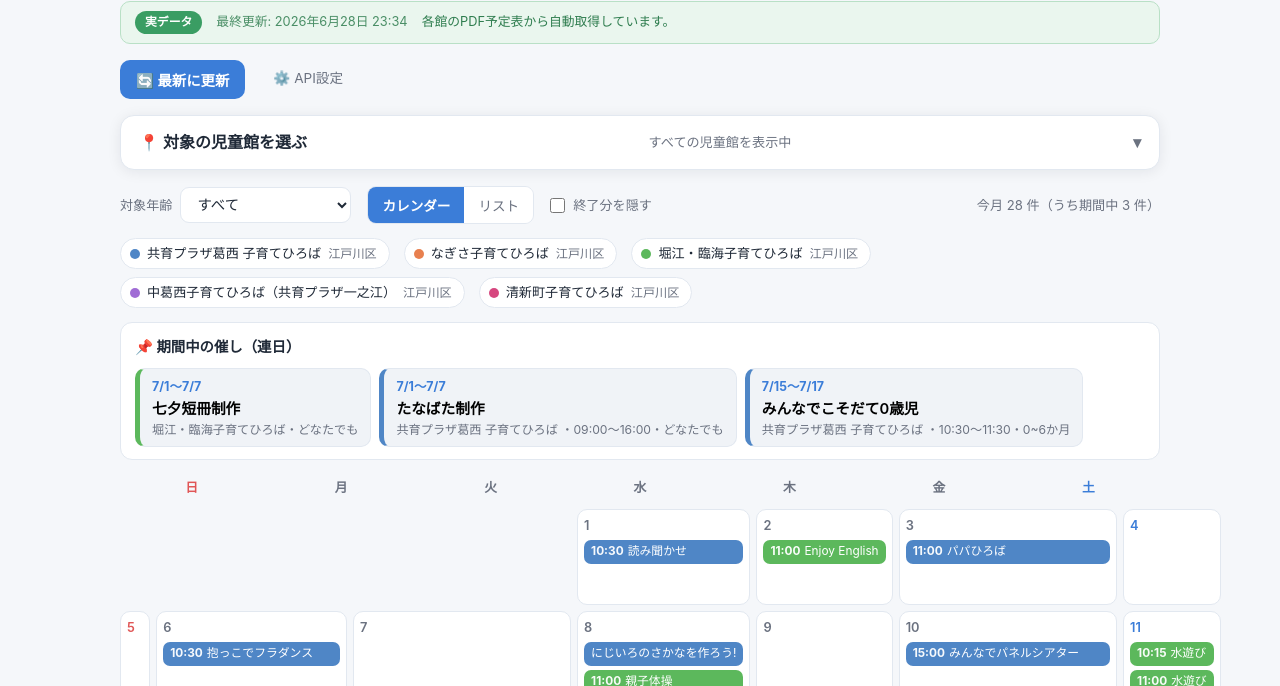
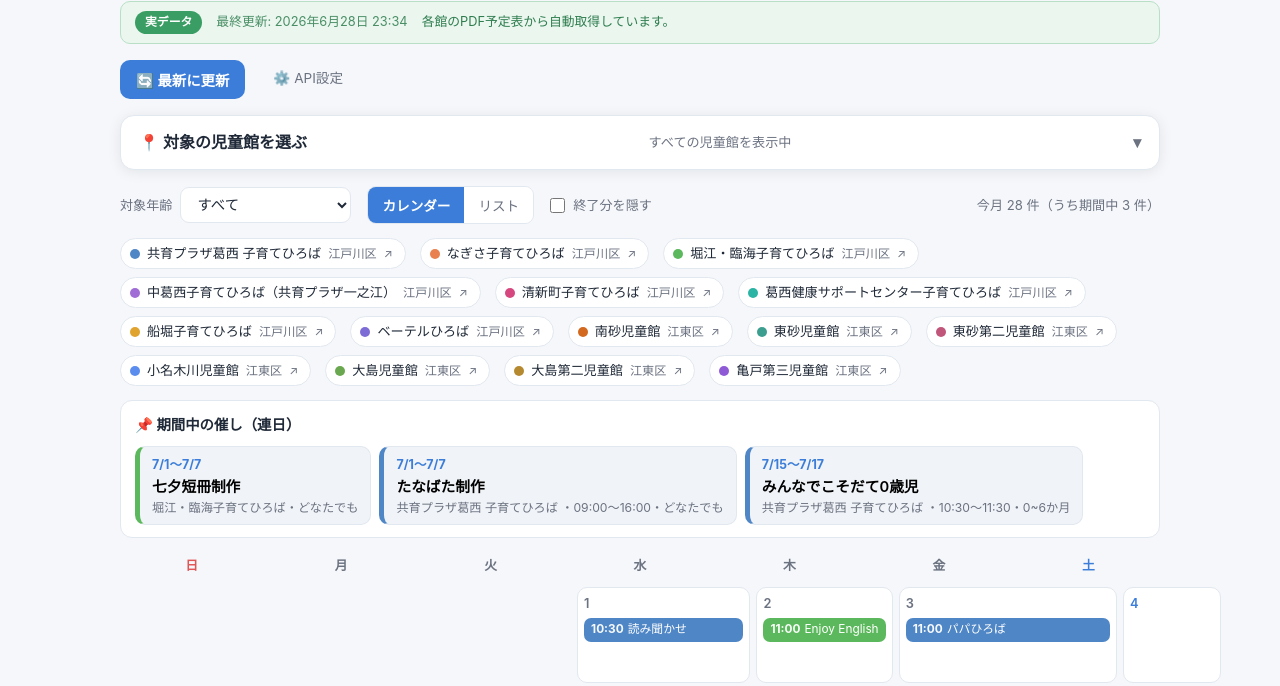
Before and after one commit to jyunjh/claude-projects, a plain HTML site: page jidokan-calendar/index.html in a window 1280 px wide. Shown: the part 94-780 px from the top of the page. Drawn offline with nearby package versions, Linux system fonts and the light colour scheme.

Commit message:
feat: 対象を西葛西5km圏に拡大し凡例をソースリンク化
- 対象施設を拡大: 江東区の児童館7館(南砂・東砂・東砂第二・小名木川・
  大島・大島第二・亀戸第三)と江戸川区の子育てひろば3館(葛西健康サポート
  ・船堀・ベーテル)を追加。計15館で西葛西駅 半径5km圏をカバー(江東/江戸川)。
  座標は実住所からジオコーディング。地図の初期中心を西葛西駅に変更。
- 凡例の各館をクリックすると、その館の元の予定表ページ(sourcePage)を
  新規タブで開くリンクに。

Co-Authored-By: Claude Opus 4.8 <noreply@anthropic.com>

```diff
--- a/jidokan-calendar/app.js
+++ b/jidokan-calendar/app.js
@@ -199,11 +199,9 @@ function syncCenterListChecks() {
 }
 
 /* ---------- 地図 ---------- */
+const NISHIKASAI = [35.6646, 139.8593]; // 西葛西駅（対象エリアの中心）
 function initMap() {
-  const center = state.centers.length
-    ? [avg(state.centers.map((c) => c.lat)), avg(state.centers.map((c) => c.lng))]
-    : [35.68, 139.76];
-  map = L.map("map").setView(center, 12);
+  map = L.map("map").setView(NISHIKASAI, 13);
   L.tileLayer("https://{s}.tile.openstreetmap.org/{z}/{x}/{y}.png", {
     attribution: "&copy; OpenStreetMap contributors",
     maxZoom: 19,
@@ -497,13 +495,20 @@ function renderOngoing(ranges) {
   }
 }
 
-// 表示中の児童館を「色 → 館名」の凡例として並べる
+// 表示中の児童館を「色 → 館名」の凡例として並べる。
+// クリックすると、その館の元の予定表ページ（sourcePage / officialUrl）を新規タブで開く。
 function renderLegend() {
   const el = document.getElementById("legend");
   const shown = state.centers.filter((c) => state.selected.has(c.id));
-  el.innerHTML = shown.map((c) =>
-    `<span class="lg"><span class="dot" style="background:${c.color}"></span>${esc(c.name)}<span class="lg-region">${esc(c.region)}</span></span>`
-  ).join("");
+  el.innerHTML = shown.map((c) => {
+    const href = c.sourcePage || c.officialUrl;
+    const inner =
+      `<span class="dot" style="background:${c.color}"></span>${esc(c.name)}` +
+      `<span class="lg-region">${esc(c.region)}</span>`;
+    return href
+      ? `<a class="lg" href="${esc(href)}" target="_blank" rel="noopener" title="${esc(c.name)}の元の予定表を開く">${inner}<span class="lg-ext">↗</span></a>`
+      : `<span class="lg">${inner}</span>`;
+  }).join("");
 }
 
 function renderCalendar(y, m, byDateMap) {
@@ -639,7 +644,6 @@ function fmtDateTime(iso) {
   return `${d.getFullYear()}年${d.getMonth() + 1}月${d.getDate()}日 ` +
     `${String(d.getHours()).padStart(2, "0")}:${String(d.getMinutes()).padStart(2, "0")}`;
 }
-function avg(arr) { return arr.reduce((a, b) => a + b, 0) / arr.length; }
 function esc(s) {
   return String(s ?? "").replace(/[&<>"']/g, (ch) =>
     ({ "&": "&amp;", "<": "&lt;", ">": "&gt;", '"': "&quot;", "'": "&#39;" }[ch]));
--- a/jidokan-calendar/data/centers.json
+++ b/jidokan-calendar/data/centers.json
@@ -15,7 +15,7 @@
     "id": "nagisa",
     "name": "なぎさ子育てひろば",
     "region": "江戸川区",
-    "address": "〒134-0085 東京都江戸川区南葛西7丁目（なぎさ健康サポートセンター内）",
+    "address": "〒134-0085 東京都江戸川区南葛西7-1-27（なぎさ健康サポートセンター内）",
     "lat": 35.6438,
     "lng": 139.8702,
     "officialUrl": "https://mommy-kasai.com/",
@@ -27,9 +27,9 @@
     "id": "horie",
     "name": "堀江・臨海子育てひろば",
     "region": "江戸川区",
-    "address": "東京都江戸川区南葛西・臨海町地域",
-    "lat": 35.647,
-    "lng": 139.859,
+    "address": "東京都江戸川区南葛西3-16-8（堀江）／臨海町5-1-2（臨海）",
+    "lat": 35.6501,
+    "lng": 139.869,
     "officialUrl": "https://mommy-kasai.com/",
     "sourcePage": "https://mommy-kasai.com/news/",
     "pdfUrl": "https://mommy-kasai.com/admin/wp-content/uploads/2026/06/493907759852a09d2cd4d1d1446f0c1f.pdf",
@@ -39,9 +39,9 @@
     "id": "nakakasai",
     "name": "中葛西子育てひろば（共育プラザ一之江）",
     "region": "江戸川区",
-    "address": "東京都江戸川区中葛西地域（運営: 共育プラザ一之江）",
-    "lat": 35.662,
-    "lng": 139.868,
+    "address": "東京都江戸川区中葛西1-2-8（運営: 共育プラザ一之江）",
+    "lat": 35.6625,
+    "lng": 139.869,
     "officialUrl": "https://mommy-ichinoe.com/",
     "sourcePage": "https://mommy-ichinoe.com/news/",
     "pdfUrl": "https://mommy-ichinoe.com/news/889/",
@@ -58,5 +58,125 @@
     "sourcePage": "https://www.city.edogawa.tokyo.jp/e047/kuseijoho/gaiyo/shisetsuguide/bunya/kosodate/hiroba/seisinchousapo30-4.html",
     "pdfUrl": "https://www.city.edogawa.tokyo.jp/documents/7200/seishincho7.pdf",
     "color": "#d6477f"
+  },
+  {
+    "id": "kasai_hc",
+    "name": "葛西健康サポートセンター子育てひろば",
+    "region": "江戸川区",
+    "address": "東京都江戸川区中葛西3-10-1",
+    "lat": 35.6658,
+    "lng": 139.8711,
+    "officialUrl": "https://www.city.edogawa.tokyo.jp/e047/kuseijoho/gaiyo/shisetsuguide/bunya/kosodate/hiroba/kasai.html",
+    "sourcePage": "https://www.city.edogawa.tokyo.jp/e047/kuseijoho/gaiyo/shisetsuguide/bunya/kosodate/hiroba/kasai.html",
+    "pdfUrl": "https://www.city.edogawa.tokyo.jp/e047/kuseijoho/gaiyo/shisetsuguide/bunya/kosodate/hiroba/kasai.html",
+    "color": "#2bb3a3"
+  },
+  {
+    "id": "funabori",
+    "name": "船堀子育てひろば",
+    "region": "江戸川区",
+    "address": "東京都江戸川区船堀1-3-1（船堀コミュニティ会館1F）",
+    "lat": 35.6865,
+    "lng": 139.8599,
+    "officialUrl": "https://www.city.edogawa.tokyo.jp/e047/kuseijoho/gaiyo/shisetsuguide/bunya/kosodate/hiroba/kosodatehiroba.html",
+    "sourcePage": "https://www.city.edogawa.tokyo.jp/e047/kuseijoho/gaiyo/shisetsuguide/bunya/kosodate/hiroba/funaborikosodatehirobayoteihyou.html",
+    "pdfUrl": "https://www.city.edogawa.tokyo.jp/e047/kuseijoho/gaiyo/shisetsuguide/bunya/kosodate/hiroba/funaborikosodatehirobayoteihyou.html",
+    "color": "#e0a32e"
+  },
+  {
+    "id": "beteru",
+    "name": "ベーテルひろば",
+    "region": "江戸川区",
+    "address": "東京都江戸川区東葛西8-11-33",
+    "lat": 35.6549,
+    "lng": 139.8792,
+    "officialUrl": "https://www.city.edogawa.tokyo.jp/e047/kuseijoho/gaiyo/shisetsuguide/bunya/kosodate/hiroba/be-teru.html",
+    "sourcePage": "https://www.city.edogawa.tokyo.jp/e047/kuseijoho/gaiyo/shisetsuguide/bunya/kosodate/hiroba/be-teru.html",
+    "pdfUrl": "https://www.city.edogawa.tokyo.jp/e047/kuseijoho/gaiyo/shisetsuguide/bunya/kosodate/hiroba/be-teru.html",
+    "color": "#7e6cd6"
+  },
+  {
+    "id": "minamisuna",
+    "name": "南砂児童館",
+    "region": "江東区",
+    "address": "〒136-0076 東京都江東区南砂2-3-17",
+    "lat": 35.6729,
+    "lng": 139.8229,
+    "officialUrl": "https://www.city.koto.lg.jp/281062/kodomo/hokago/jidokan/access.html",
+    "sourcePage": "https://www.city.koto.lg.jp/281062/kodomo/hokago/jidokan/calendar.html",
+    "pdfUrl": "https://www.city.koto.lg.jp/281062/kodomo/hokago/jidokan/calendar.html",
+    "color": "#d2691e"
+  },
+  {
+    "id": "higashisuna",
+    "name": "東砂児童館",
+    "region": "江東区",
+    "address": "〒136-0074 東京都江東区東砂7-15-3",
+    "lat": 35.6726,
+    "lng": 139.8388,
+    "officialUrl": "https://higashisuna.ashita-ba.co.jp/jidou.html",
+    "sourcePage": "https://higashisuna.ashita-ba.co.jp/jidou.html",
+    "pdfUrl": "https://higashisuna.ashita-ba.co.jp/jidou.html",
+    "color": "#3b9e8f"
+  },
+  {
+    "id": "higashisuna2",
+    "name": "東砂第二児童館",
+    "region": "江東区",
+    "address": "〒136-0074 東京都江東区東砂2-13-13",
+    "lat": 35.6841,
+    "lng": 139.8439,
+    "officialUrl": "https://www.city.koto.lg.jp/281061/kodomo/hokago/jidokan/8772.html",
+    "sourcePage": "https://www.city.koto.lg.jp/281061/kodomo/hokago/jidokan/8772.html",
+    "pdfUrl": "https://www.city.koto.lg.jp/281061/kodomo/hokago/jidokan/8772.html",
+    "color": "#c0567a"
+  },
+  {
+    "id": "onagigawa",
+    "name": "小名木川児童館",
+    "region": "江東区",
+    "address": "〒136-0073 東京都江東区北砂5-20-5-101",
+    "lat": 35.6829,
+    "lng": 139.8331,
+    "officialUrl": "https://www.mommy-onagigawa.com/",
+    "sourcePage": "https://www.mommy-onagigawa.com/",
+    "pdfUrl": "https://www.mommy-onagigawa.com/",
+    "color": "#5b8def"
+  },
+  {
+    "id": "oshima",
+    "name": "大島児童館",
+    "region": "江東区",
+    "address": "〒136-0072 東京都江東区大島7-28-1-104",
+    "lat": 35.6923,
+    "lng": 139.8406,
+    "officialUrl": "https://www.city.koto.lg.jp/281057/kodomo/hokago/jidokan/8768.html",
+    "sourcePage": "https://www.city.koto.lg.jp/281057/kodomo/hokago/jidokan/8768.html",
+    "pdfUrl": "https://www.city.koto.lg.jp/281057/kodomo/hokago/jidokan/8768.html",
+    "color": "#6aa84f"
+  },
+  {
+    "id": "oshima2",
+    "name": "大島第二児童館",
+    "region": "江東区",
+    "address": "〒136-0072 東京都江東区大島4-5-1",
+    "lat": 35.6876,
+    "lng": 139.8295,
+    "officialUrl": "https://www.city.koto.lg.jp/281058/kodomo/hokago/jidokan/jidoukan2gatu.html",
+    "sourcePage": "https://www.city.koto.lg.jp/281058/kodomo/hokago/jidokan/jidoukan2gatu.html",
+    "pdfUrl": "https://www.city.koto.lg.jp/281058/kodomo/hokago/jidokan/jidoukan2gatu.html",
+    "color": "#b5892f"
+  },
+  {
+    "id": "kameido3",
+    "name": "亀戸第三児童館",
+    "region": "江東区",
+    "address": "〒136-0071 東京都江東区亀戸7-39-9",
+    "lat": 35.6969,
+    "lng": 139.8366,
+    "officialUrl": "https://www.city.koto.lg.jp/281056/2701150.html",
+    "sourcePage": "https://www.city.koto.lg.jp/281056/2701150.html",
+    "pdfUrl": "https://www.city.koto.lg.jp/281056/2701150.html",
+    "color": "#8e5ad6"
   }
 ]
--- a/jidokan-calendar/styles.css
+++ b/jidokan-calendar/styles.css
@@ -186,6 +186,10 @@ header {
 }
 .legend .lg .dot { width: 10px; height: 10px; border-radius: 50%; flex: none; }
 .legend .lg .lg-region { color: var(--text-dim); font-size: 0.76rem; }
+.legend a.lg { text-decoration: none; cursor: pointer; transition: border-color .15s; }
+.legend a.lg:hover { border-color: var(--accent); }
+.legend a.lg:hover .lg-ext { color: var(--accent); }
+.legend .lg-ext { color: var(--text-dim); font-size: 0.72rem; }
 
 /* ---- Ongoing (multi-day) events ---- */
 .ongoing {
```
